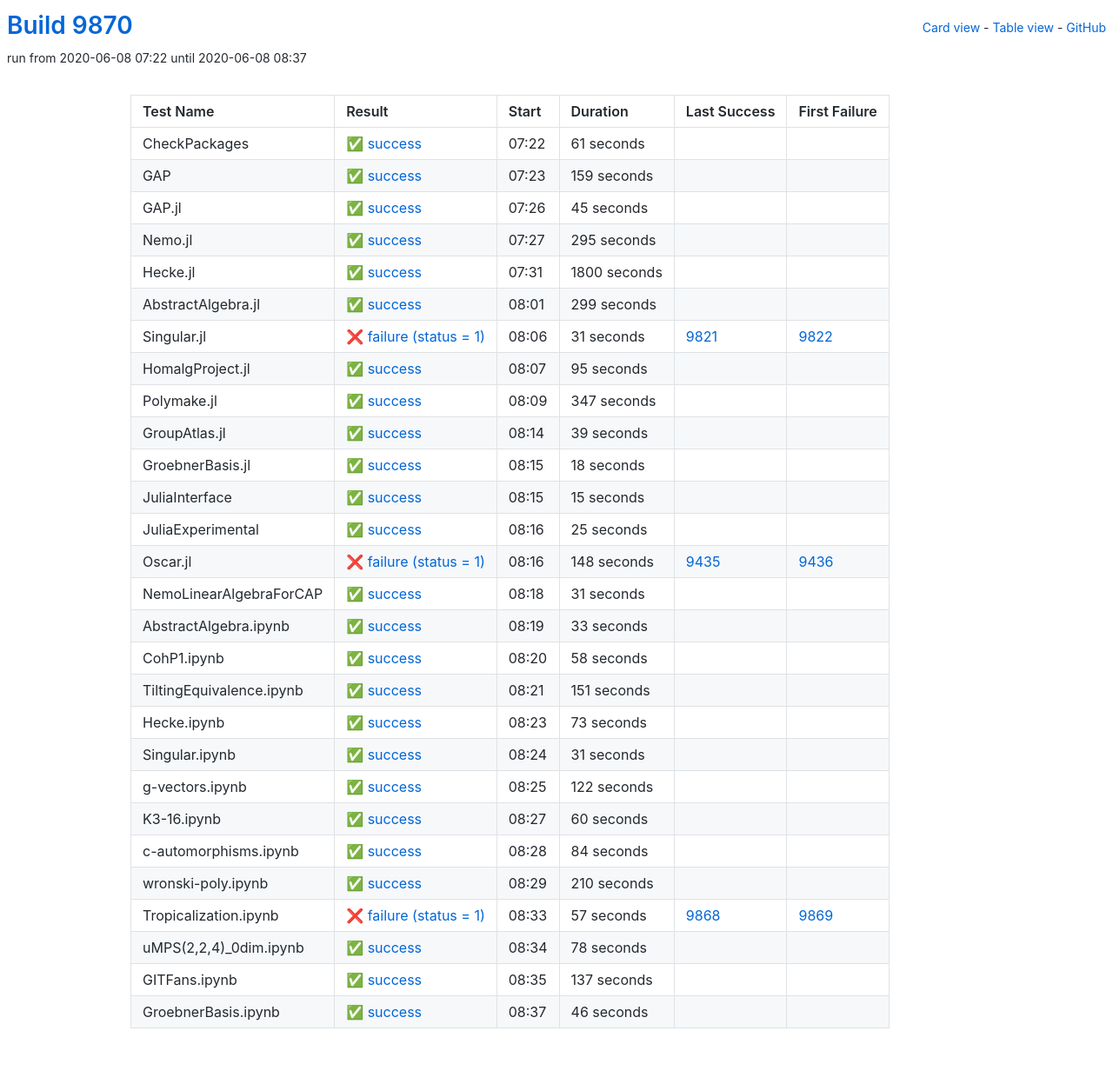
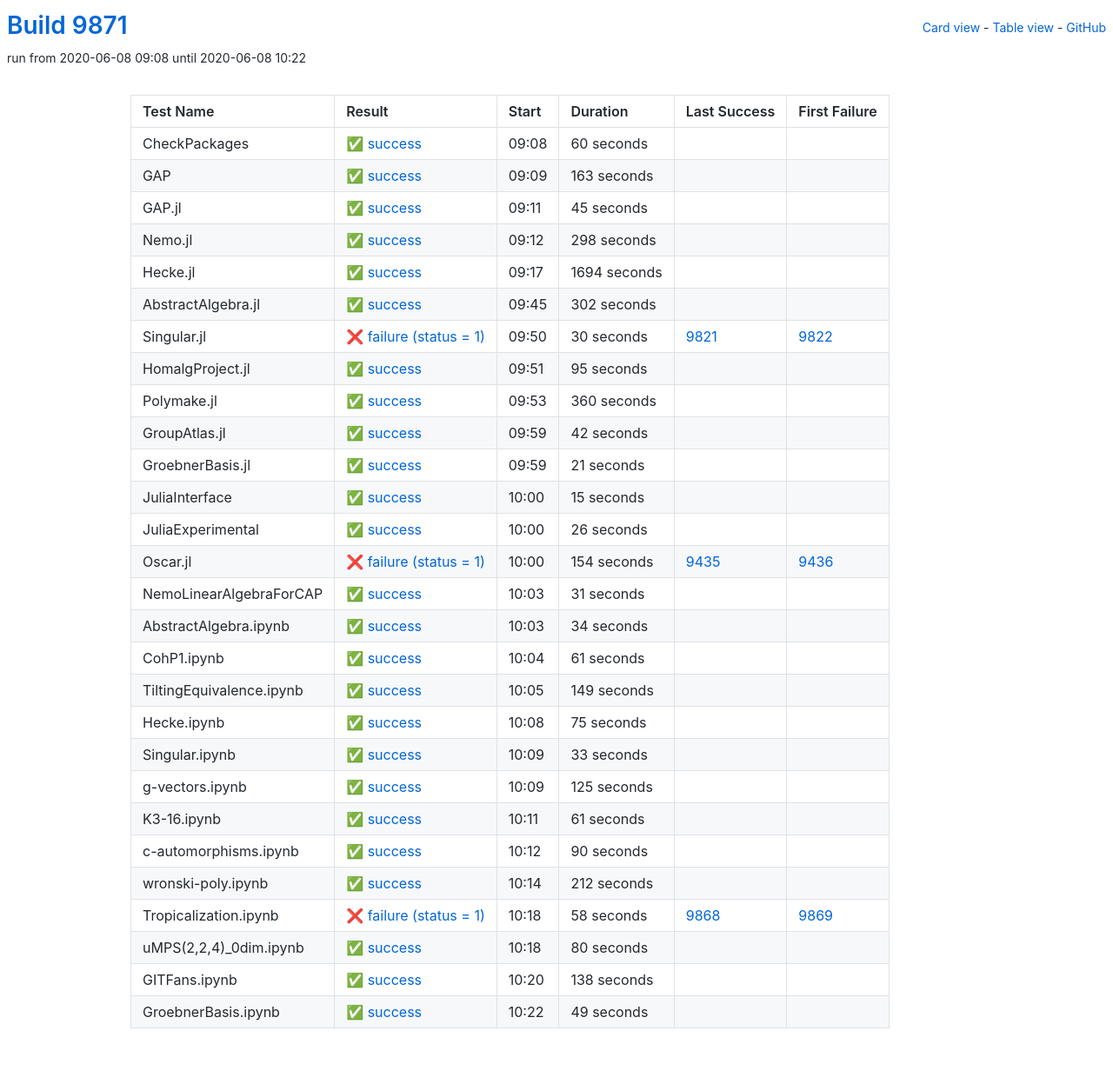
Before and after one commit to oscar-system/oscar-ci-status, a Jekyll site: the page built from table.html, in a window 1280 px wide. Shown: the whole page at 87% size. Built offline with Jekyll 4.4.1, drawn with Linux system fonts in a browser that asks for light colours.

Commit message:
Build 9871

```diff
--- a/_data/ci.yml
+++ b/_data/ci.yml
@@ -1,29 +1,29 @@
-build: 9870
-build_url: https://oscarci.mathematik.uni-kl.de/job/oscar/9870/
+build: 9871
+build_url: https://oscarci.mathematik.uni-kl.de/job/oscar/9871/
 job: oscar
 tests:
-- duration: 61
+- duration: 60
   exitcode: 0
   first_failure: false
   first_failure_url: null
   id: checkpackages
   last_success: false
   last_success_url: null
-  log: https://oscarci.mathematik.uni-kl.de/job/oscar/9870/artifact/logs/build-9870/CheckPackages.log
+  log: https://oscarci.mathematik.uni-kl.de/job/oscar/9871/artifact/logs/build-9871/CheckPackages.log
   name: CheckPackages
-  start: 2020-06-08 07:22
+  start: 2020-06-08 09:08
   status: success
   success: true
-- duration: 159
+- duration: 163
   exitcode: 0
   first_failure: false
   first_failure_url: null
   id: gap
   last_success: false
   last_success_url: null
-  log: https://oscarci.mathematik.uni-kl.de/job/oscar/9870/artifact/logs/build-9870/GAP.log
+  log: https://oscarci.mathematik.uni-kl.de/job/oscar/9871/artifact/logs/build-9871/GAP.log
   name: GAP
-  start: 2020-06-08 07:23
+  start: 2020-06-08 09:09
   status: success
   success: true
 - duration: 45
@@ -33,57 +33,57 @@
   id: gap-jl
   last_success: false
   last_success_url: null
-  log: https://oscarci.mathematik.uni-kl.de/job/oscar/9870/artifact/logs/build-9870/GAP.jl.log
+  log: https://oscarci.mathematik.uni-kl.de/job/oscar/9871/artifact/logs/build-9871/GAP.jl.log
   name: GAP.jl
-  start: 2020-06-08 07:26
+  start: 2020-06-08 09:11
   status: success
   success: true
-- duration: 295
+- duration: 298
   exitcode: 0
   first_failure: false
   first_failure_url: null
   id: nemo-jl
   last_success: false
   last_success_url: null
-  log: https://oscarci.mathematik.uni-kl.de/job/oscar/9870/artifact/logs/build-9870/Nemo.jl.log
+  log: https://oscarci.mathematik.uni-kl.de/job/oscar/9871/artifact/logs/build-9871/Nemo.jl.log
   name: Nemo.jl
-  start: 2020-06-08 07:27
+  start: 2020-06-08 09:12
   status: success
   success: true
-- duration: 1800
+- duration: 1694
   exitcode: 0
   first_failure: false
   first_failure_url: null
   id: hecke-jl
   last_success: false
   last_success_url: null
-  log: https://oscarci.mathematik.uni-kl.de/job/oscar/9870/artifact/logs/build-9870/Hecke.jl.log
+  log: https://oscarci.mathematik.uni-kl.de/job/oscar/9871/artifact/logs/build-9871/Hecke.jl.log
   name: Hecke.jl
-  start: 2020-06-08 07:31
+  start: 2020-06-08 09:17
   status: success
   success: true
-- duration: 299
+- duration: 302
   exitcode: 0
   first_failure: false
   first_failure_url: null
   id: abstractalgebra-jl
   last_success: false
   last_success_url: null
-  log: https://oscarci.mathematik.uni-kl.de/job/oscar/9870/artifact/logs/build-9870/AbstractAlgebra.jl.log
+  log: https://oscarci.mathematik.uni-kl.de/job/oscar/9871/artifact/logs/build-9871/AbstractAlgebra.jl.log
   name: AbstractAlgebra.jl
-  start: 2020-06-08 08:01
+  start: 2020-06-08 09:45
   status: success
   success: true
-- duration: 31
+- duration: 30
   exitcode: 1
   first_failure: 9822
   first_failure_url: https://oscarci.mathematik.uni-kl.de/job/oscar/9822/
   id: singular-jl
   last_success: 9821
   last_success_url: https://oscarci.mathematik.uni-kl.de/job/oscar/9821/
-  log: https://oscarci.mathematik.uni-kl.de/job/oscar/9870/artifact/logs/build-9870/Singular.jl.log
+  log: https://oscarci.mathematik.uni-kl.de/job/oscar/9871/artifact/logs/build-9871/Singular.jl.log
   name: Singular.jl
-  start: 2020-06-08 08:06
+  start: 2020-06-08 09:50
   status: failure
   success: false
 - duration: 95
@@ -93,45 +93,45 @@
   id: homalgproject-jl
   last_success: false
   last_success_url: null
-  log: https://oscarci.mathematik.uni-kl.de/job/oscar/9870/artifact/logs/build-9870/HomalgProject.jl.log
+  log: https://oscarci.mathematik.uni-kl.de/job/oscar/9871/artifact/logs/build-9871/HomalgProject.jl.log
   name: HomalgProject.jl
-  start: 2020-06-08 08:07
+  start: 2020-06-08 09:51
   status: success
   success: true
-- duration: 347
+- duration: 360
   exitcode: 0
   first_failure: false
   first_failure_url: null
   id: polymake-jl
   last_success: false
   last_success_url: null
-  log: https://oscarci.mathematik.uni-kl.de/job/oscar/9870/artifact/logs/build-9870/Polymake.jl.log
+  log: https://oscarci.mathematik.uni-kl.de/job/oscar/9871/artifact/logs/build-9871/Polymake.jl.log
   name: Polymake.jl
-  start: 2020-06-08 08:09
+  start: 2020-06-08 09:53
   status: success
   success: true
-- duration: 39
+- duration: 42
   exitcode: 0
   first_failure: false
   first_failure_url: null
   id: groupatlas-jl
   last_success: false
   last_success_url: null
-  log: https://oscarci.mathematik.uni-kl.de/job/oscar/9870/artifact/logs/build-9870/GroupAtlas.jl.log
+  log: https://oscarci.mathematik.uni-kl.de/job/oscar/9871/artifact/logs/build-9871/GroupAtlas.jl.log
   name: GroupAtlas.jl
-  start: 2020-06-08 08:14
+  start: 2020-06-08 09:59
   status: success
   success: true
-- duration: 18
+- duration: 21
   exitcode: 0
   first_failure: false
   first_failure_url: null
   id: groebnerbasis-jl
   last_success: false
   last_success_url: null
-  log: https://oscarci.mathematik.uni-kl.de/job/oscar/9870/artifact/logs/build-9870/GroebnerBasis.jl.log
+  log: https://oscarci.mathematik.uni-kl.de/job/oscar/9871/artifact/logs/build-9871/GroebnerBasis.jl.log
   name: GroebnerBasis.jl
-  start: 2020-06-08 08:15
+  start: 2020-06-08 09:59
   status: success
   success: true
 - duration: 15
@@ -141,33 +141,33 @@
   id: juliainterface
   last_success: false
   last_success_url: null
-  log: https://oscarci.mathematik.uni-kl.de/job/oscar/9870/artifact/logs/build-9870/JuliaInterface.log
+  log: https://oscarci.mathematik.uni-kl.de/job/oscar/9871/artifact/logs/build-9871/JuliaInterface.log
   name: JuliaInterface
-  start: 2020-06-08 08:15
+  start: 2020-06-08 10:00
   status: success
   success: true
-- duration: 25
+- duration: 26
   exitcode: 0
   first_failure: false
   first_failure_url: null
   id: juliaexperimental
   last_success: false
   last_success_url: null
-  log: https://oscarci.mathematik.uni-kl.de/job/oscar/9870/artifact/logs/build-9870/JuliaExperimental.log
+  log: https://oscarci.mathematik.uni-kl.de/job/oscar/9871/artifact/logs/build-9871/JuliaExperimental.log
   name: JuliaExperimental
-  start: 2020-06-08 08:16
+  start: 2020-06-08 10:00
   status: success
   success: true
-- duration: 148
+- duration: 154
   exitcode: 1
   first_failure: 9436
   first_failure_url: https://oscarci.mathematik.uni-kl.de/job/oscar/9436/
   id: oscar-jl
   last_success: 9435
   last_success_url: https://oscarci.mathematik.uni-kl.de/job/oscar/9435/
-  log: https://oscarci.mathematik.uni-kl.de/job/oscar/9870/artifact/logs/build-9870/Oscar.jl.log
+  log: https://oscarci.mathematik.uni-kl.de/job/oscar/9871/artifact/logs/build-9871/Oscar.jl.log
   name: Oscar.jl
-  start: 2020-06-08 08:16
+  start: 2020-06-08 10:00
   status: failure
   success: false
 - duration: 31
@@ -177,164 +177,164 @@
   id: nemolinearalgebraforcap
   last_success: false
   last_success_url: null
-  log: https://oscarci.mathematik.uni-kl.de/job/oscar/9870/artifact/logs/build-9870/NemoLinearAlgebraForCAP.log
+  log: https://oscarci.mathematik.uni-kl.de/job/oscar/9871/artifact/logs/build-9871/NemoLinearAlgebraForCAP.log
   name: NemoLinearAlgebraForCAP
-  start: 2020-06-08 08:18
+  start: 2020-06-08 10:03
+  status: success
+  success: true
+- duration: 34
+  exitcode: 0
+  first_failure: false
+  first_failure_url: null
+  id: abstractalgebra-ipynb
+  last_success: false
+  last_success_url: null
+  log: https://oscarci.mathematik.uni-kl.de/job/oscar/9871/artifact/logs/build-9871/AbstractAlgebra.ipynb.log
+  name: AbstractAlgebra.ipynb
+  start: 2020-06-08 10:03
+  status: success
+  success: true
+- duration: 61
+  exitcode: 0
+  first_failure: false
+  first_failure_url: null
+  id: cohp1-ipynb
+  last_success: false
+  last_success_url: null
+  log: https://oscarci.mathematik.uni-kl.de/job/oscar/9871/artifact/logs/build-9871/CohP1.ipynb.log
+  name: CohP1.ipynb
+  start: 2020-06-08 10:04
+  status: success
+  success: true
+- duration: 149
+  exitcode: 0
+  first_failure: false
+  first_failure_url: null
+  id: tiltingequivalence-ipynb
+  last_success: false
+  last_success_url: null
+  log: https://oscarci.mathematik.uni-kl.de/job/oscar/9871/artifact/logs/build-9871/TiltingEquivalence.ipynb.log
+  name: TiltingEquivalence.ipynb
+  start: 2020-06-08 10:05
+  status: success
+  success: true
+- duration: 75
+  exitcode: 0
+  first_failure: false
+  first_failure_url: null
+  id: hecke-ipynb
+  last_success: false
+  last_success_url: null
+  log: https://oscarci.mathematik.uni-kl.de/job/oscar/9871/artifact/logs/build-9871/Hecke.ipynb.log
+  name: Hecke.ipynb
+  start: 2020-06-08 10:08
   status: success
   success: true
 - duration: 33
   exitcode: 0
   first_failure: false
   first_failure_url: null
-  id: abstractalgebra-ipynb
-  last_success: false
-  last_success_url: null
-  log: https://oscarci.mathematik.uni-kl.de/job/oscar/9870/artifact/logs/build-9870/AbstractAlgebra.ipynb.log
-  name: AbstractAlgebra.ipynb
-  start: 2020-06-08 08:19
-  status: success
-  success: true
-- duration: 58
-  exitcode: 0
-  first_failure: false
-  first_failure_url: null
-  id: cohp1-ipynb
-  last_success: false
-  last_success_url: null
-  log: https://oscarci.mathematik.uni-kl.de/job/oscar/9870/artifact/logs/build-9870/CohP1.ipynb.log
-  name: CohP1.ipynb
-  start: 2020-06-08 08:20
-  status: success
-  success: true
-- duration: 151
-  exitcode: 0
-  first_failure: false
-  first_failure_url: null
-  id: tiltingequivalence-ipynb
-  last_success: false
-  last_success_url: null
-  log: https://oscarci.mathematik.uni-kl.de/job/oscar/9870/artifact/logs/build-9870/TiltingEquivalence.ipynb.log
-  name: TiltingEquivalence.ipynb
-  start: 2020-06-08 08:21
-  status: success
-  success: true
-- duration: 73
-  exitcode: 0
-  first_failure: false
-  first_failure_url: null
-  id: hecke-ipynb
-  last_success: false
-  last_success_url: null
-  log: https://oscarci.mathematik.uni-kl.de/job/oscar/9870/artifact/logs/build-9870/Hecke.ipynb.log
-  name: Hecke.ipynb
-  start: 2020-06-08 08:23
-  status: success
-  success: true
-- duration: 31
-  exitcode: 0
-  first_failure: false
-  first_failure_url: null
   id: singular-ipynb
   last_success: false
   last_success_url: null
-  log: https://oscarci.mathematik.uni-kl.de/job/oscar/9870/artifact/logs/build-9870/Singular.ipynb.log
+  log: https://oscarci.mathematik.uni-kl.de/job/oscar/9871/artifact/logs/build-9871/Singular.ipynb.log
   name: Singular.ipynb
-  start: 2020-06-08 08:24
+  start: 2020-06-08 10:09
   status: success
   success: true
-- duration: 122
+- duration: 125
   exitcode: 0
   first_failure: false
   first_failure_url: null
   id: g-vectors-ipynb
   last_success: false
   last_success_url: null
-  log: https://oscarci.mathematik.uni-kl.de/job/oscar/9870/artifact/logs/build-9870/g-vectors.ipynb.log
+  log: https://oscarci.mathematik.uni-kl.de/job/oscar/9871/artifact/logs/build-9871/g-vectors.ipynb.log
   name: g-vectors.ipynb
-  start: 2020-06-08 08:25
+  start: 2020-06-08 10:09
   status: success
   success: true
-- duration: 60
+- duration: 61
   exitcode: 0
   first_failure: false
   first_failure_url: null
   id: k3-16-ipynb
   last_success: false
   last_success_url: null
-  log: https://oscarci.mathematik.uni-kl.de/job/oscar/9870/artifact/logs/build-9870/K3-16.ipynb.log
+  log: https://oscarci.mathematik.uni-kl.de/job/oscar/9871/artifact/logs/build-9871/K3-16.ipynb.log
   name: K3-16.ipynb
-  start: 2020-06-08 08:27
+  start: 2020-06-08 10:11
   status: success
   success: true
-- duration: 84
+- duration: 90
   exitcode: 0
   first_failure: false
   first_failure_url: null
   id: c-automorphisms-ipynb
   last_success: false
   last_success_url: null
-  log: https://oscarci.mathematik.uni-kl.de/job/oscar/9870/artifact/logs/build-9870/c-automorphisms.ipynb.log
+  log: https://oscarci.mathematik.uni-kl.de/job/oscar/9871/artifact/logs/build-9871/c-automorphisms.ipynb.log
   name: c-automorphisms.ipynb
-  start: 2020-06-08 08:28
+  start: 2020-06-08 10:12
   status: success
   success: true
-- duration: 210
+- duration: 212
   exitcode: 0
   first_failure: false
   first_failure_url: null
   id: wronski-poly-ipynb
   last_success: false
   last_success_url: null
-  log: https://oscarci.mathematik.uni-kl.de/job/oscar/9870/artifact/logs/build-9870/wronski-poly.ipynb.log
+  log: https://oscarci.mathematik.uni-kl.de/job/oscar/9871/artifact/logs/build-9871/wronski-poly.ipynb.log
   name: wronski-poly.ipynb
-  start: 2020-06-08 08:29
+  start: 2020-06-08 10:14
   status: success
   success: true
-- duration: 57
+- duration: 58
   exitcode: 1
   first_failure: 9869
   first_failure_url: https://oscarci.mathematik.uni-kl.de/job/oscar/9869/
   id: tropicalization-ipynb
   last_success: 9868
   last_success_url: https://oscarci.mathematik.uni-kl.de/job/oscar/9868/
-  log: https://oscarci.mathematik.uni-kl.de/job/oscar/9870/artifact/logs/build-9870/Tropicalization.ipynb.log
+  log: https://oscarci.mathematik.uni-kl.de/job/oscar/9871/artifact/logs/build-9871/Tropicalization.ipynb.log
   name: Tropicalization.ipynb
-  start: 2020-06-08 08:33
+  start: 2020-06-08 10:18
   status: failure
   success: false
-- duration: 78
+- duration: 80
   exitcode: 0
   first_failure: false
   first_failure_url: null
   id: umps-2-2-4-0dim-ipynb
   last_success: false
   last_success_url: null
-  log: https://oscarci.mathematik.uni-kl.de/job/oscar/9870/artifact/logs/build-9870/uMPS-2-2-4-_0dim.ipynb.log
+  log: https://oscarci.mathematik.uni-kl.de/job/oscar/9871/artifact/logs/build-9871/uMPS-2-2-4-_0dim.ipynb.log
   name: uMPS(2,2,4)_0dim.ipynb
-  start: 2020-06-08 08:34
+  start: 2020-06-08 10:18
   status: success
   success: true
-- duration: 137
+- duration: 138
   exitcode: 0
   first_failure: false
   first_failure_url: null
   id: gitfans-ipynb
   last_success: false
   last_success_url: null
-  log: https://oscarci.mathematik.uni-kl.de/job/oscar/9870/artifact/logs/build-9870/GITFans.ipynb.log
+  log: https://oscarci.mathematik.uni-kl.de/job/oscar/9871/artifact/logs/build-9871/GITFans.ipynb.log
   name: GITFans.ipynb
-  start: 2020-06-08 08:35
+  start: 2020-06-08 10:20
   status: success
   success: true
-- duration: 46
+- duration: 49
   exitcode: 0
   first_failure: false
   first_failure_url: null
   id: groebnerbasis-ipynb
   last_success: false
   last_success_url: null
-  log: https://oscarci.mathematik.uni-kl.de/job/oscar/9870/artifact/logs/build-9870/GroebnerBasis.ipynb.log
+  log: https://oscarci.mathematik.uni-kl.de/job/oscar/9871/artifact/logs/build-9871/GroebnerBasis.ipynb.log
   name: GroebnerBasis.ipynb
-  start: 2020-06-08 08:37
+  start: 2020-06-08 10:22
   status: success
   success: true
```
Also changed, not shown: README.md.
